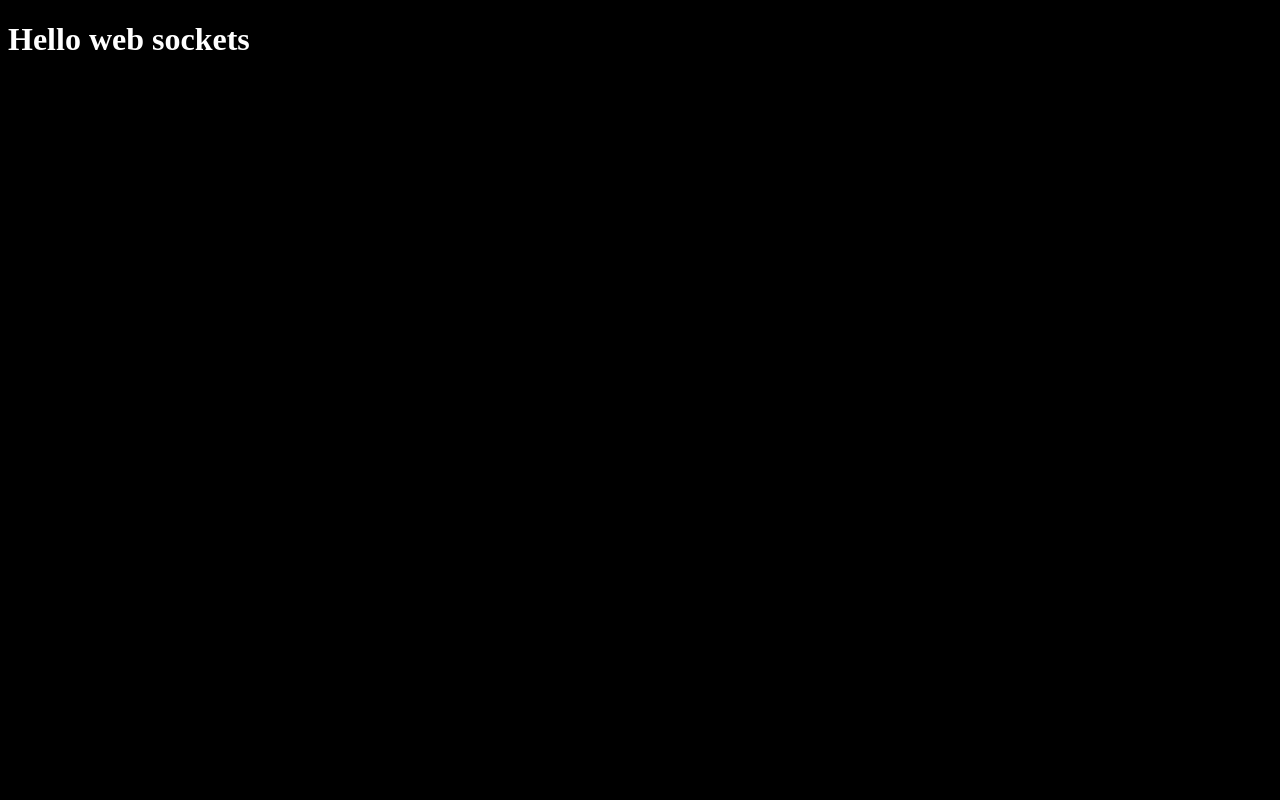
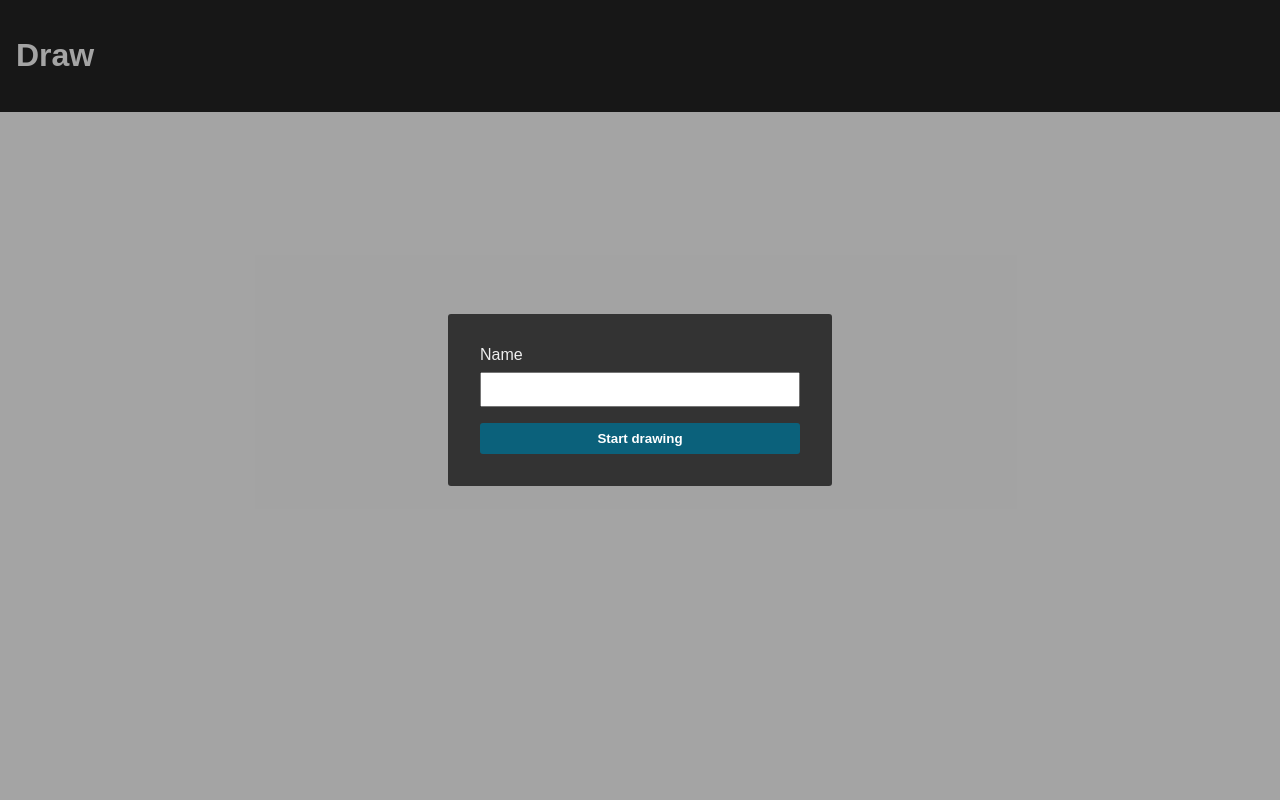
Before and after one commit to hmosvoll/ui-experiments, a plain HTML site: page web-sockets/static/index.html in a window 1280 px wide. Drawn offline with Linux system fonts and the light colour scheme.

Commit message:
Init styling for drawing ui

```diff
--- a/web-sockets/static/app.css
+++ b/web-sockets/static/app.css
@@ -1,4 +1,74 @@
+html, body {
+    margin: 0;
+    height: 100%;
+}
+
 body {
+
+    background: #222222;
+    font-family: Arial, Helvetica, sans-serif;
+}
+
+.content {
+    display: flex;
+    flex-direction: column;
+    height: 100%;
+}
+
+.header {
+    color: #eeeeee;
+    padding: 1rem;
+}
+
+.modal-wrapper{
+    position: fixed;
+    z-index: 9000;
+    display: flex;
+    justify-content: center;
+    align-items: center;
+    top: 0;
+    bottom: 0;
+    left: 0;
+    right: 0;
+    background-color: #00000050;
+}
+
+.modal {
+    background-color: #333333;
+    color: #eeeeee;
+    border-radius: 3px;
+    padding: 2rem;
+    top: 40%;
+    bottom: 40%;
+    width: 20rem;
+}
+
+.canvas {
+    flex-grow: 1;
+    background-color: #eeeeee;
+}
+
+.form-label{
+    display: block;
+    margin-bottom: 1rem;
+}
+
+.form-input{
+    box-sizing: border-box;
+    margin-top: 0.5rem;
+    padding: 0.5rem;
+    width: 100%;
+    display: block;
+}
+
+.form-button{
+    display: block;
+    width: 100%;
+    padding: 0.5rem 1rem;
+    font-weight: bold;
     color: white;
-    background: black;
+    background-color: #0b617b;
+    border: 0;
+    border-radius: 3px;
+    cursor: pointer;
 }
--- a/web-sockets/static/index.html
+++ b/web-sockets/static/index.html
@@ -13,17 +13,24 @@
     <script src="app.js"></script>
 </head>
 <body>
-    <h1>Hello web sockets</h1>
+    <div class="content">
+        <header class="header">
+            <h1 class="header-title">Draw</h1>
+        </header>
 
+        <div class="modal-wrapper">
+            <section class="modal">
+                <form>
+                    <label class="form-label">
+                        Name
+                        <input class="form-input">
+                    </label>
+                    <button class="form-button" type="button">Start drawing</button>
+                </form>
+            </section>
+        </div>
 
-    <!-- <section class="name-panel">
-        <form>
-            <label>
-                Name:
-                <input name="">
-            </label>
-            <button type="button">Hey</button>
-        </form>
-    </section> -->
+        <canvas id="canvas" class="canvas"></canvas>
+    </div>
 </body>
 </html>
```
